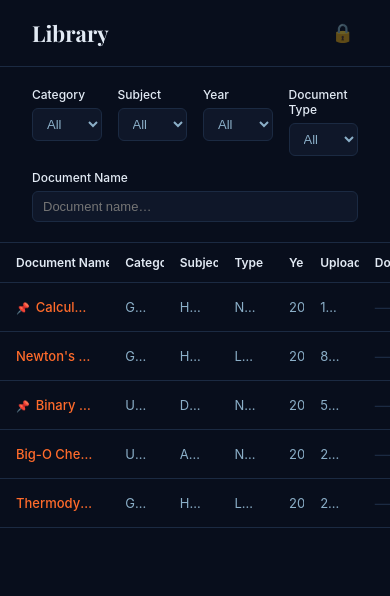
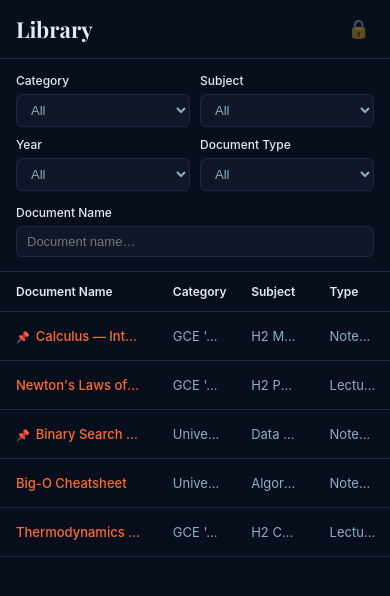
Before and after one commit to JordanW07z/note-library, a React (Vite) app: page / in a window 390 px wide. Shown: the top 596 px of the page. Built offline with nearby package versions, Linux system fonts and the light colour scheme.

Commit message:
Make UI responsive for mobile screens

```diff
--- a/src/App.jsx
+++ b/src/App.jsx
@@ -1,4 +1,11 @@
-import { useState, useCallback, useEffect } from 'react';
+import { useState, useCallback, useEffect, useSyncExternalStore } from 'react';
+
+function useIsMobile() {
+  return useSyncExternalStore(
+    (cb) => { window.addEventListener('resize', cb); return () => window.removeEventListener('resize', cb); },
+    () => window.innerWidth < 768,
+  );
+}
 import { DEMO_NOTES } from './data.js';
 import { getAllNotes, putNote, removeNote } from './db.js';
 import Editor from './components/Editor.jsx';
@@ -39,6 +46,7 @@ const selectStyle = {
 const ADMIN_PASSWORD = 'J79038078w';
 
 export default function App() {
+  const isMobile = useIsMobile();
   const [notes, setNotes] = useState([]);
   const [loaded, setLoaded] = useState(false);
   const [activeId, setActiveId] = useState(null);
@@ -163,7 +171,7 @@ export default function App() {
 
         {/* ── Header ── */}
         <div style={{
-          padding: '18px 32px',
+          padding: isMobile ? '14px 16px' : '18px 32px',
           display: 'flex',
           alignItems: 'center',
           justifyContent: 'space-between',
@@ -202,8 +210,8 @@ export default function App() {
         </div>
 
         {/* ── Filters ── */}
-        <div style={{ padding: '20px 32px', borderBottom: `1px solid ${C.border}`, flexShrink: 0 }}>
-          <div style={{ display: 'grid', gridTemplateColumns: 'repeat(4, 1fr)', gap: 16, marginBottom: 14 }}>
+        <div style={{ padding: isMobile ? '14px 16px' : '20px 32px', borderBottom: `1px solid ${C.border}`, flexShrink: 0 }}>
+          <div style={{ display: 'grid', gridTemplateColumns: isMobile ? 'repeat(2, 1fr)' : 'repeat(4, 1fr)', gap: isMobile ? 10 : 16, marginBottom: 14 }}>
             {[
               { label: 'Category', val: fCategory, set: setFCategory, opts: categories, ph: 'All' },
               { label: 'Subject',  val: fSubject,  set: setFSubject,  opts: subjects,   ph: 'All' },
@@ -239,8 +247,8 @@ export default function App() {
         </div>
 
         {/* ── Table ── */}
-        <div style={{ flex: 1, overflowY: 'auto' }}>
-          <table style={{ width: '100%', borderCollapse: 'collapse', tableLayout: 'fixed' }}>
+        <div style={{ flex: 1, overflowY: 'auto', overflowX: isMobile ? 'auto' : 'hidden' }}>
+          <table style={{ width: '100%', borderCollapse: 'collapse', tableLayout: 'fixed', minWidth: isMobile ? 560 : 'unset' }}>
             <colgroup>
               <col style={{ width: '28%' }} />
               <col style={{ width: '14%' }} />
@@ -300,6 +308,7 @@ export default function App() {
           top: 0,
           right: 0,
           bottom: 0,
+          left: isMobile ? 0 : 'auto',
           zIndex: 40,
           display: 'flex',
           boxShadow: '-8px 0 40px rgba(0,0,0,0.4)',
@@ -311,6 +320,7 @@ export default function App() {
             onDelete={deleteNote}
             onClose={() => setActiveId(null)}
             isAdmin={isAdmin}
+            isMobile={isMobile}
           />
         </div>
       )}
--- a/src/components/Editor.jsx
+++ b/src/components/Editor.jsx
@@ -13,7 +13,7 @@ const C = {
 
 const DOC_TYPES = ['Notes/Practices', 'Lecture Notes', 'Exam Papers', 'Tutorials', 'Cheatsheet', 'Other'];
 
-export default function Editor({ note, notes, onChange, onDelete, onClose, isAdmin }) {
+export default function Editor({ note, notes, onChange, onDelete, onClose, isAdmin, isMobile }) {
   const [pdfBlobUrl, setPdfBlobUrl] = useState(null);
 
   useEffect(() => {
@@ -44,8 +44,8 @@ export default function Editor({ note, notes, onChange, onDelete, onClose, isAdm
 
   return (
     <div style={{
-      width: note.isPdf && pdfBlobUrl ? 720 : 420,
-      minWidth: note.isPdf && pdfBlobUrl ? 720 : 420,
+      width: isMobile ? '100vw' : (note.isPdf && pdfBlobUrl ? 720 : 420),
+      minWidth: isMobile ? '100vw' : (note.isPdf && pdfBlobUrl ? 720 : 420),
       background: C.surface,
       borderLeft: `1px solid ${C.border}`,
       display: 'flex',
```
